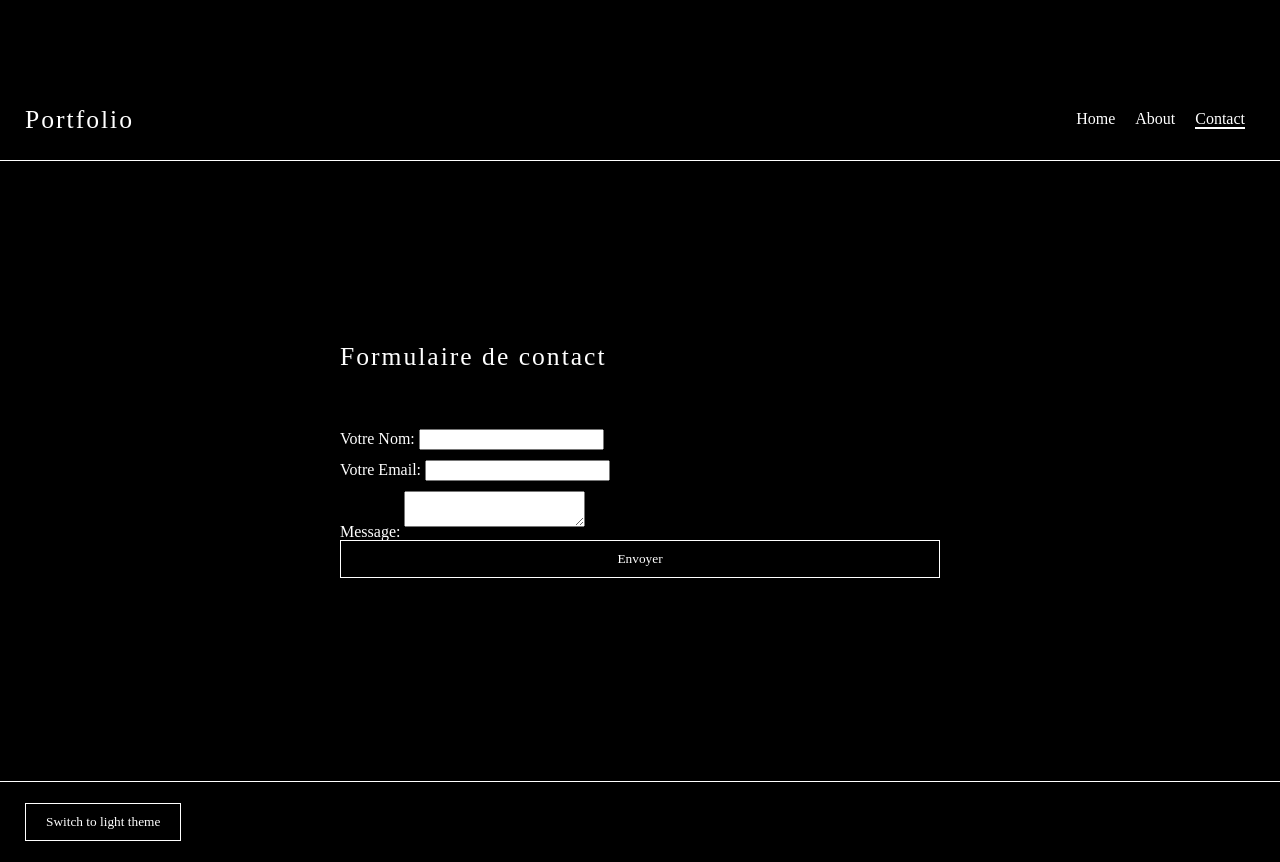
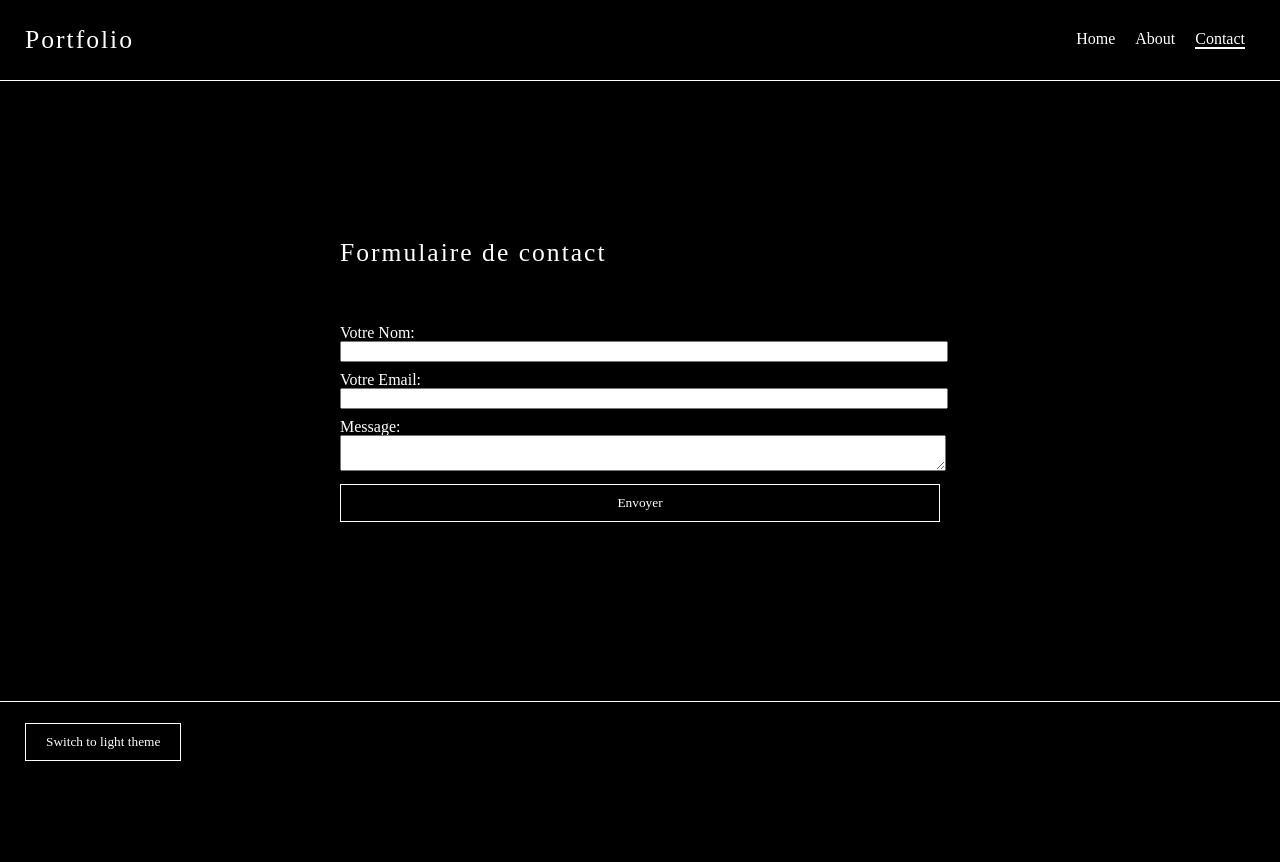
Before and after one commit to thomasgarenne/portfolio, a React (Create React App) app: page /contact in a window 1280 px wide. After the commit the page ends 800 px from the top, so only its background shows below. Built offline with nearby package versions, Linux system fonts and the light colour scheme.

Commit message:
style form

```diff
--- a/public/index.html
+++ b/public/index.html
@@ -27,14 +27,18 @@
     <title>React App</title>
   </head>
   <body>
-    <form name="contact" netlify data-netlify-honeypot="bot-field" hidden>
-      <input type="text" name="name" hidden/>
-      <input type="email" name="email" hidden/>
-      <textarea name="message" hidden></textarea>
-    </form>
-
     <noscript>You need to enable JavaScript to run this app.</noscript>
     <div id="root"></div>
+    <script type="text/babel">
+      ReactDom.render(
+        <form name="contact" netlify data-netlify-honeypot="bot-field" hidden>
+          <input type="text" name="name" />
+          <input type="email" name="email" />
+          <textarea name="message" ></textarea>
+        </form>
+      )
+    </script>
+
     <!--
       This HTML file is a template.
       If you open it directly in the browser, you will see an empty page.
--- a/src/components/UI/GlobalStyle.js
+++ b/src/components/UI/GlobalStyle.js
@@ -42,6 +42,7 @@ const GlobalStyle = createGlobalStyle`
 
     input, textarea {
         margin-bottom: 10px;
+        width: 100%;
     }
 
     form {
@@ -49,7 +50,6 @@ const GlobalStyle = createGlobalStyle`
         display: flex;
         flex-direction: column;
         padding: 40px 0;
-        border-radius: 10px;
         @media screen and (max-width: 700px) {
           width: 350px;
         }
--- a/src/components/contact/form.js
+++ b/src/components/contact/form.js
@@ -7,9 +7,22 @@ function Form() {
 
         <form name="contact" method="POST" action='/contact'>
           <input type="hidden" name="form-name" value="contact"/>
-          <label>Votre Nom: <input type="text" name="name" /></label>
-          <label>Votre Email: <input type="email" name="email" /></label>
-          <label>Message: <textarea name="message"></textarea></label>
+
+          <div>
+            <label htmlFor='name'>Votre Nom: </label>
+            <input type="text" name="name" />
+          </div>
+
+          <div>
+            <label htmlFor='email'>Votre Email: </label>
+            <input type="email" name="email" />
+          </div>
+
+          <div>
+            <label htmlFor='message'>Message: </label>
+            <textarea name="message"></textarea>
+          </div>
+
           <button type='submit'>Envoyer</button>
         </form>
     </>
```
